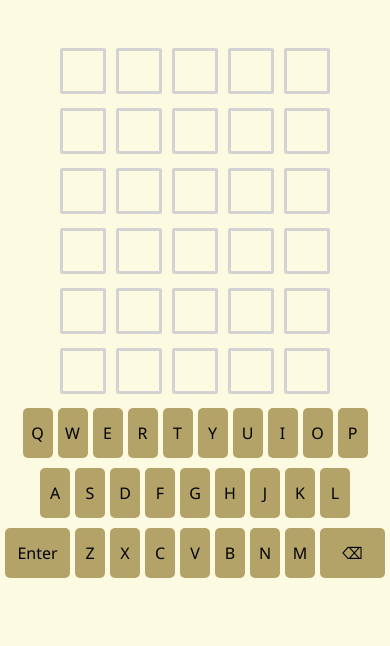
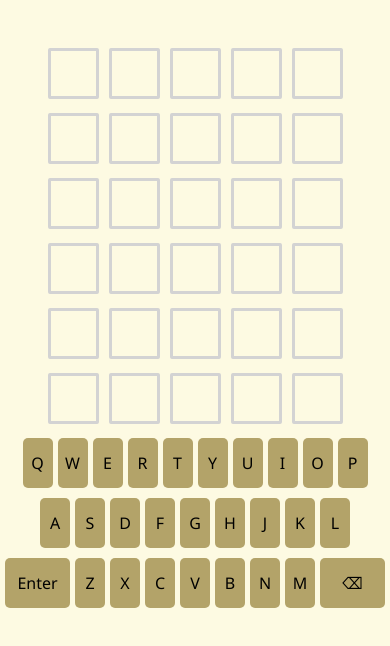
Before and after one commit to eshasingh05/WhatsTheGoodWordle, a plain HTML site: page game.html in a window 390 px wide. Drawn offline with Linux system fonts and the light colour scheme.

Commit message:
Update game.css phones 2

```diff
--- a/game.css
+++ b/game.css
@@ -64,8 +64,8 @@ body {
 @media (max-width: 600px) {
 
     .square {
-        height: 40px;
-        width: 40px;
+        height: 45px;
+        width: 45px;
         border: 3px solid lightgrey;
         border-radius: 2px;
         margin-bottom: 4px;
```
